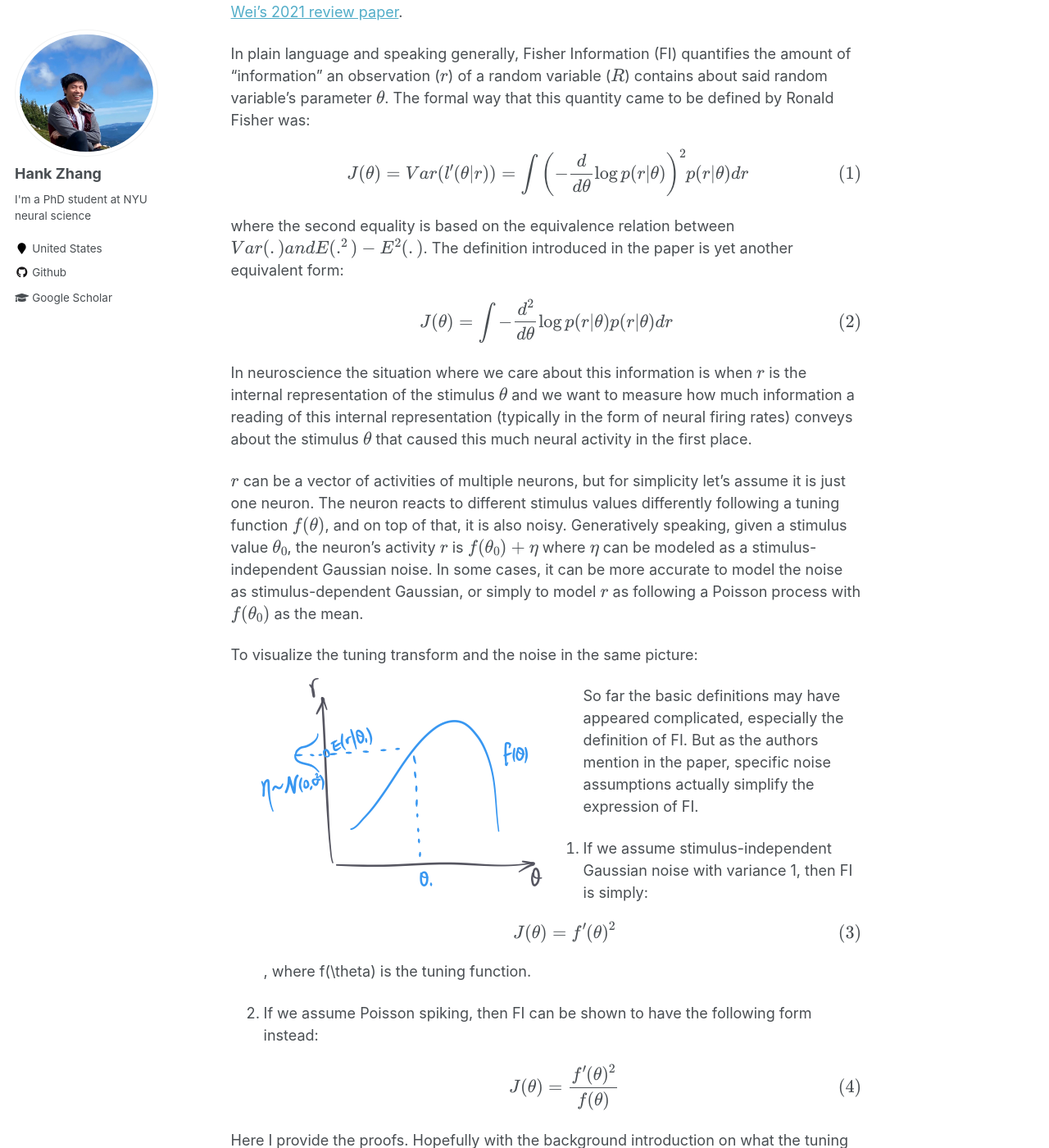
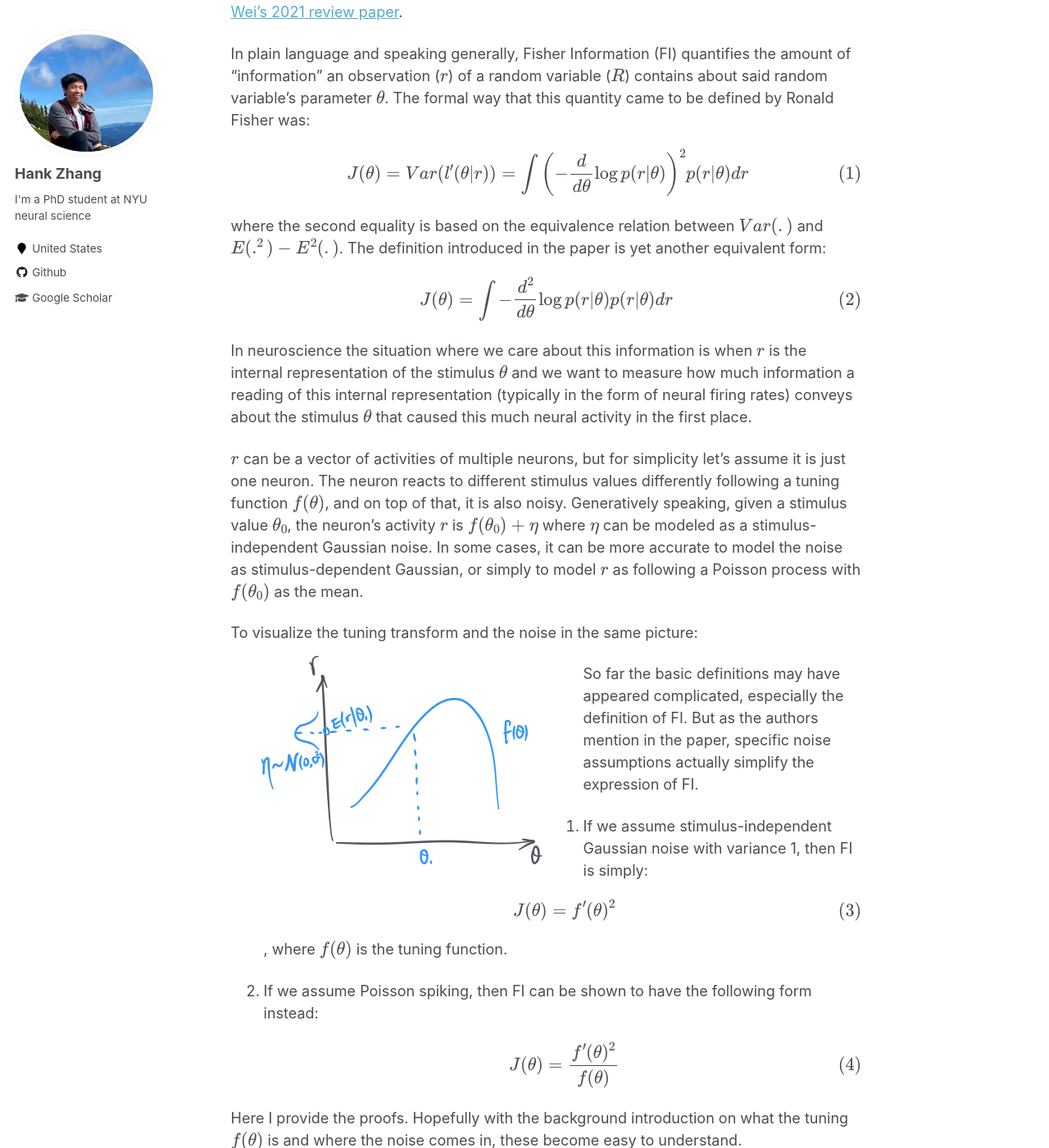
Before and after one commit to hanqizhang/hanqizhang.github.io, a Jekyll site: the page built from _posts/2023-02-07-FI.md, in a window 1280 px wide and 1400 px high, scrolled down 508 px. Shown: the whole window at 82% size. Built offline with Jekyll 4.4.1, drawn with Linux system fonts in a browser that asks for light colours; formulas are drawn with MathJax 3.

Commit message:
Update 2023-02-07-FI.md

```diff
--- a/_posts/2023-02-07-FI.md
+++ b/_posts/2023-02-07-FI.md
@@ -19,7 +19,7 @@ In plain language and speaking generally, Fisher Information (FI) quantifies the
 \begin{align}
   J(\theta) = Var(l'(\theta|r)) = \int{\left(-\frac{d}{d\theta}\log p(r|\theta)\right)^2p(r|\theta)dr}
 \end{align}
-where the second equality is based on the equivalence relation between $Var(.) and E(.^2) - E^2(.)$. The definition introduced in the paper is yet another equivalent form:
+where the second equality is based on the equivalence relation between $Var(.)$ and $E(.^2) - E^2(.)$. The definition introduced in the paper is yet another equivalent form:
 \begin{align}
   J(\theta) = \int{-\frac{d^2}{d\theta}\log p(r|\theta)p(r|\theta)dr}
 \end{align}
@@ -40,7 +40,7 @@ So far the basic definitions may have appeared complicated, especially the defin
 \begin{align}
   J(\theta) = f'(\theta)^2
 \end{align}
-, where f(\theta) is the tuning function.
+, where $f(\theta)$ is the tuning function.
 
 2. If we assume Poisson spiking, then FI can be shown to have the following form instead:
 \begin{align}
```
